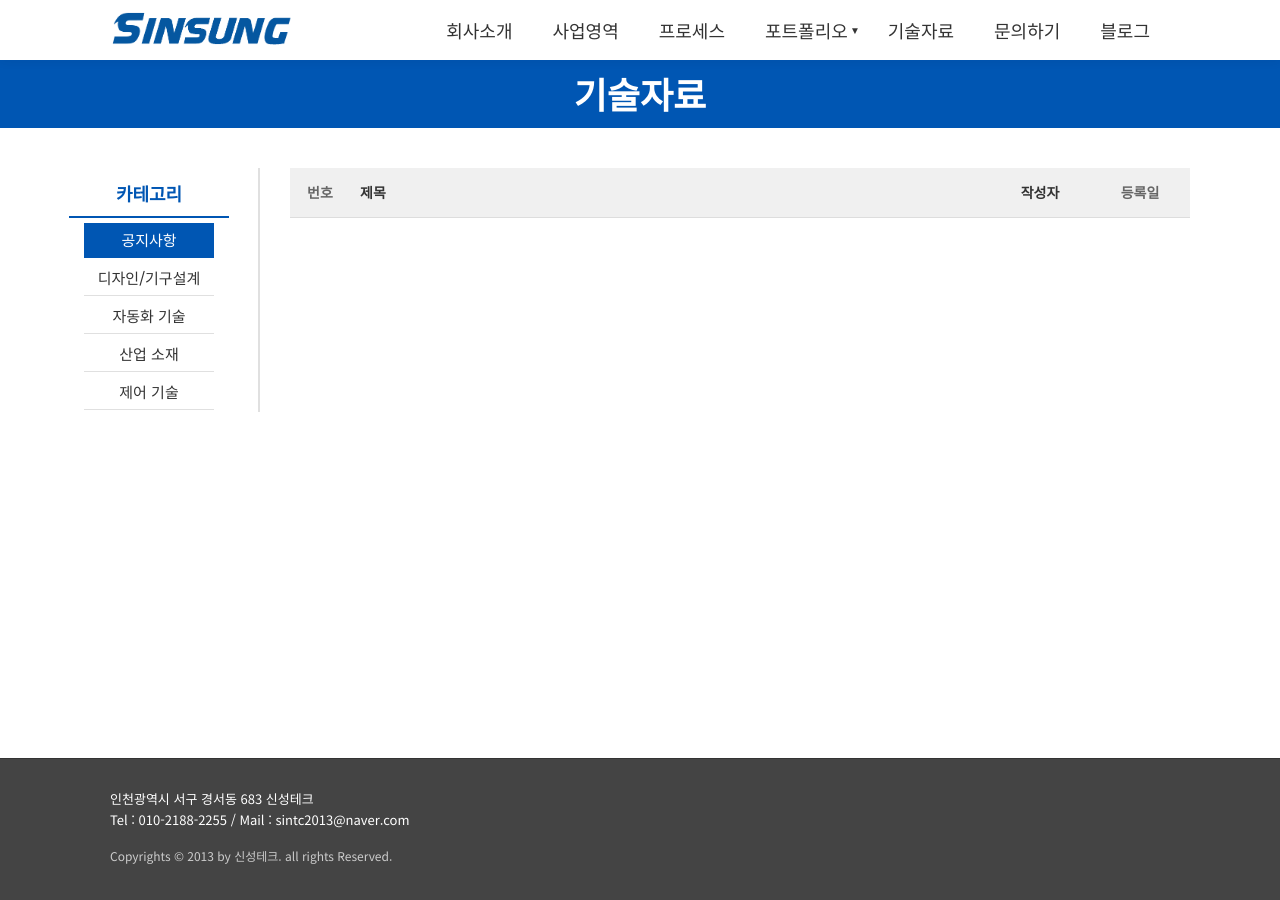
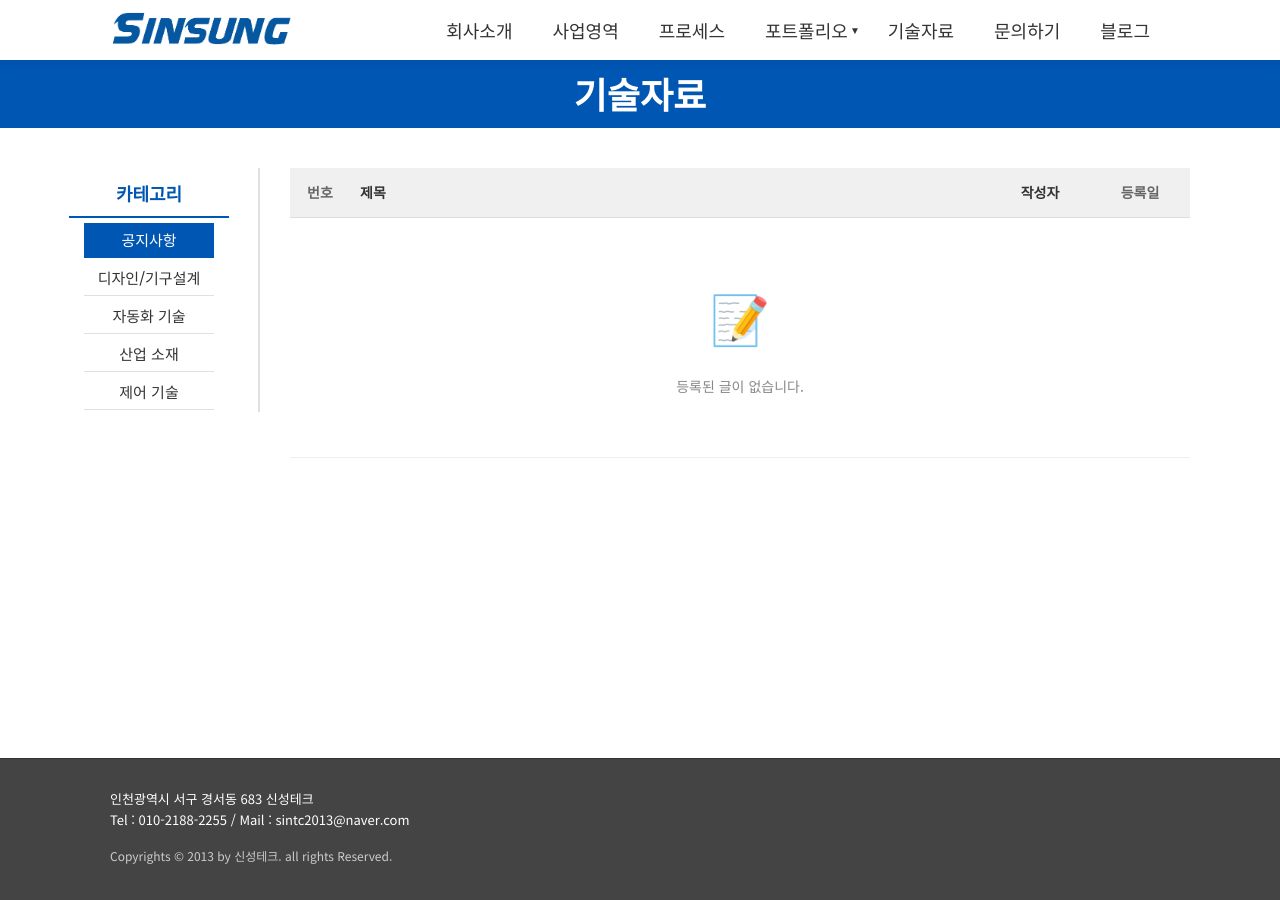
Before and after one commit to desert32-hash/Sintc2013, a Jekyll site: the page tech.html, which Jekyll copies as it is, in a window 1280 px wide. Built offline with Jekyll 4.4.1, drawn with Linux system fonts in a browser that asks for light colours.

Commit message:
Add files via upload

```diff
--- a/tech.html
+++ b/tech.html
@@ -10,8 +7,8 @@ layout: null
     <link rel="preconnect" href="https://fonts.googleapis.com">
     <link rel="preconnect" href="https://fonts.gstatic.com" crossorigin>
     <link href="https://fonts.googleapis.com/css2?family=Noto+Sans+KR:wght@400;500;700&display=swap" rel="stylesheet">
-    <link rel="stylesheet" href="{{ site.baseurl }}/css/style.css?v=2">
-    <link rel="stylesheet" href="{{ site.baseurl }}/css/dropdown.css">
+    <link rel="stylesheet" href="/Sintc2013/css/style.css?v=2">
+    <link rel="stylesheet" href="/Sintc2013/css/dropdown.css">
     <style>
         /* Mobile/Desktop visibility */
         @media (max-width: 768px) {
@@ -280,30 +277,30 @@ layout: null
     <header class="site-header">
         <div class="container header-container">
             <div class="logo">
-                <a href="{{ site.baseurl }}/index.html">
-                    <img src="{{ site.baseurl }}/images/logo.png" alt="SINSUNG" class="logo-image">
+                <a href="/Sintc2013/index.html">
+                    <img src="/Sintc2013/images/logo.png" alt="SINSUNG" class="logo-image">
                 </a>
             </div>
             <a href="https://m.blog.naver.com/ymn10" target="_blank" class="mobile-header-blog" aria-label="블로그">
-                <img src="{{ site.baseurl }}/images/blog_icon.png" alt="Blog" class="mobile-blog-icon">
+                <img src="/Sintc2013/images/blog_icon.png" alt="Blog" class="mobile-blog-icon">
             </a>
             <nav class="main-nav">
                 <ul>
-                    <li><a href="{{ site.baseurl }}/about.html">회사소개</a></li>
-                    <li><a href="{{ site.baseurl }}/Business.html">사업영역</a></li>
-                    <li><a href="{{ site.baseurl }}/process.html">프로세스</a></li>
+                    <li><a href="/Sintc2013/about.html">회사소개</a></li>
+                    <li><a href="/Sintc2013/Business.html">사업영역</a></li>
+                    <li><a href="/Sintc2013/process.html">프로세스</a></li>
                     <li class="dropdown">
-                        <a href="{{ site.baseurl }}/design.html" class="dropdown-toggle">포트폴리오</a>
+                        <a href="/Sintc2013/design.html" class="dropdown-toggle">포트폴리오</a>
                         <ul class="dropdown-menu align-offset desktop-only-dropdown">
-                            <li><a href="{{ site.baseurl }}/design.html">디자인</a></li>
-                            <li><a href="{{ site.baseurl }}/mechanical.html">기구설계</a></li>
-                            <li><a href="{{ site.baseurl }}/prototype.html">시제품</a></li>
-                            <li><a href="{{ site.baseurl }}/machine.html">자동화기계</a></li>
-                            <li><a href="{{ site.baseurl }}/jig.html" class="jig-menu-item">지그제작</a></li>
+                            <li><a href="/Sintc2013/design.html">디자인</a></li>
+                            <li><a href="/Sintc2013/mechanical.html">기구설계</a></li>
+                            <li><a href="/Sintc2013/prototype.html">시제품</a></li>
+                            <li><a href="/Sintc2013/machine.html">자동화기계</a></li>
+                            <li><a href="/Sintc2013/jig.html" class="jig-menu-item">지그제작</a></li>
                         </ul>
                     </li>
-                    <li><a href="{{ site.baseurl }}/tech.html">기술자료</a></li>
-<li><a href="{{ site.baseurl }}/contact.html">문의하기</a></li>
+                    <li><a href="/Sintc2013/tech.html">기술자료</a></li>
+<li><a href="/Sintc2013/contact.html">문의하기</a></li>
 <li class="desktop-only"><a href="https://blog.naver.com/ymn10" target="_blank">블로그</a></li>
 <li class="mobile-only"><a href="https://m.blog.naver.com/ymn10" target="_blank">블로그</a></li>
                 </ul>
@@ -357,25 +354,12 @@ layout: null
                         </tr>
                     </thead>
                     <tbody id="post-tbody">
-{% assign sorted_posts = site.posts | sort: 'date' | reverse %}
-{% for post in sorted_posts %}
-<tr class="post-row" data-category="{{ post.categories | first }}" style="display: none;">
-    <td class="col-num">{{ forloop.rindex }}</td>
-    <td class="col-title">
-        <a href="{{ site.baseurl }}{{ post.url }}" class="post-link">{{ post.title }}</a>
-    </td>
-    <td class="col-author">{{ post.author | default: '관리자' }}</td>
-    <td class="col-date">{{ post.date | date: "%y.%m.%d" }}</td>
-</tr>
-{% endfor %}
-{% if site.posts.size == 0 %}
-                        <tr class="no-posts">
+<tr class="no-posts">
                             <td colspan="4" style="text-align: center; padding: 60px 20px; color: #888;">
                                 <div style="font-size: 48px; margin-bottom: 20px;">📝</div>
                                 <p>등록된 글이 없습니다.</p>
                             </td>
                         </tr>
-{% endif %}
                     </tbody>
                 </table>
 
@@ -399,7 +383,7 @@ layout: null
         </div>
     </footer>
 
-    <script src="{{ site.baseurl }}/js/main.js"></script>
+    <script src="/Sintc2013/js/main.js"></script>
 
 </body>
 </html>
```
Also changed, not shown: other parts of tech.html (+0 -3 lines).
